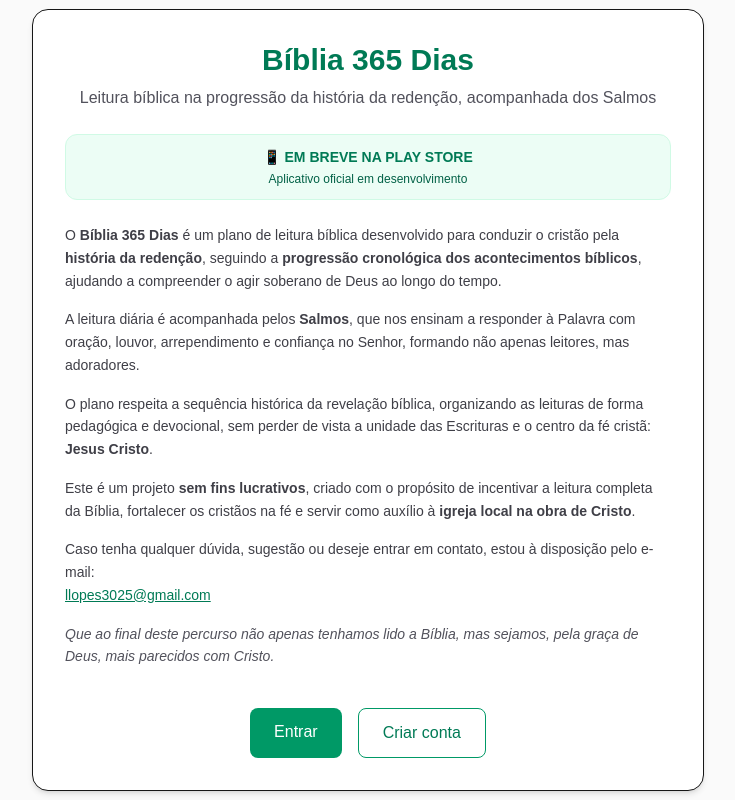
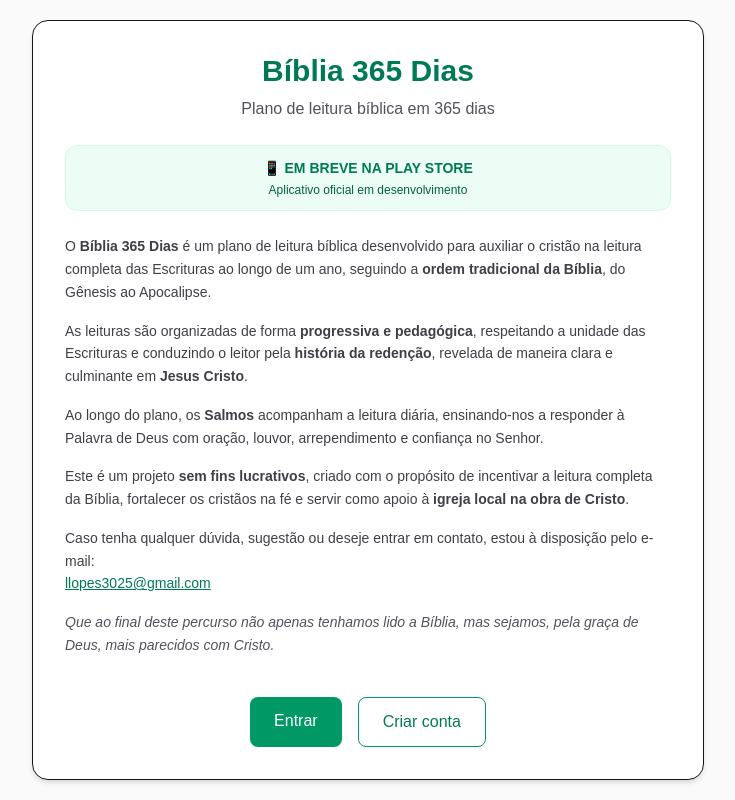
Before and after one commit to llopes0610/biblia-365-dias, a Next.js app: page / in a window 1280 px wide. Shown: the whole page, without its empty margins (272-1007 px from the left). Built offline with nearby package versions, Linux system fonts and the light colour scheme.

Commit message:
ajuste da página de boas vindas informativa

```diff
--- a/src/app/page.tsx
+++ b/src/app/page.tsx
@@ -10,8 +10,7 @@ export default function Home() {
             Bíblia 365 Dias
           </h1>
           <p className="text-zinc-600">
-            Leitura bíblica na progressão da história da redenção,
-            acompanhada dos Salmos
+            Plano de leitura bíblica em 365 dias
           </p>
         </header>
 
@@ -29,37 +28,37 @@ export default function Home() {
         <section className="space-y-4 text-zinc-700 text-sm leading-relaxed">
           <p>
             O <strong>Bíblia 365 Dias</strong> é um plano de leitura bíblica
-            desenvolvido para conduzir o cristão pela{" "}
-            <strong>história da redenção</strong>, seguindo a{" "}
-            <strong>progressão cronológica dos acontecimentos bíblicos</strong>,
-            ajudando a compreender o agir soberano de Deus ao longo do tempo.
+            desenvolvido para auxiliar o cristão na leitura completa das
+            Escrituras ao longo de um ano, seguindo a{" "}
+            <strong>ordem tradicional da Bíblia</strong>, do Gênesis ao
+            Apocalipse.
           </p>
 
           <p>
-            A leitura diária é acompanhada pelos{" "}
-            <strong>Salmos</strong>, que nos ensinam a responder à Palavra
-            com oração, louvor, arrependimento e confiança no Senhor,
-            formando não apenas leitores, mas adoradores.
+            As leituras são organizadas de forma{" "}
+            <strong>progressiva e pedagógica</strong>, respeitando a unidade
+            das Escrituras e conduzindo o leitor pela{" "}
+            <strong>história da redenção</strong>, revelada de maneira clara
+            e culminante em <strong>Jesus Cristo</strong>.
           </p>
 
           <p>
-            O plano respeita a sequência histórica da revelação bíblica,
-            organizando as leituras de forma pedagógica e devocional,
-            sem perder de vista a unidade das Escrituras e o centro
-            da fé cristã: <strong>Jesus Cristo</strong>.
+            Ao longo do plano, os <strong>Salmos</strong> acompanham a leitura
+            diária, ensinando-nos a responder à Palavra de Deus com oração,
+            louvor, arrependimento e confiança no Senhor.
           </p>
 
           <p>
             Este é um projeto{" "}
-            <strong>sem fins lucrativos</strong>, criado com o propósito
-            de incentivar a leitura completa da Bíblia, fortalecer os
-            cristãos na fé e servir como auxílio à{" "}
+            <strong>sem fins lucrativos</strong>, criado com o propósito de
+            incentivar a leitura completa da Bíblia, fortalecer os cristãos
+            na fé e servir como apoio à{" "}
             <strong>igreja local na obra de Cristo</strong>.
           </p>
 
           <p>
-            Caso tenha qualquer dúvida, sugestão ou deseje entrar em
-            contato, estou à disposição pelo e-mail:
+            Caso tenha qualquer dúvida, sugestão ou deseje entrar em contato,
+            estou à disposição pelo e-mail:
             <br />
             <a
               href="mailto:llopes3025@gmail.com"
```
